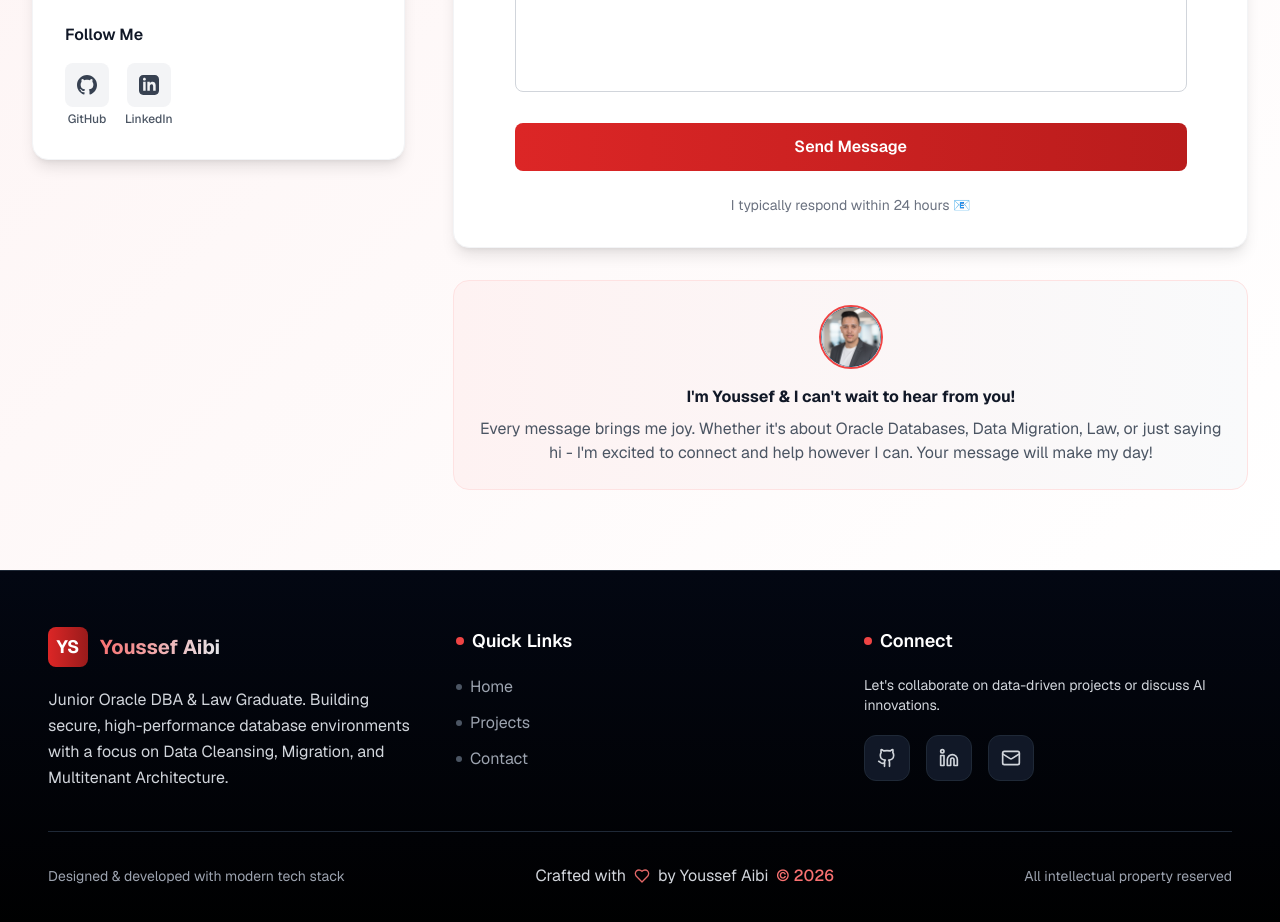
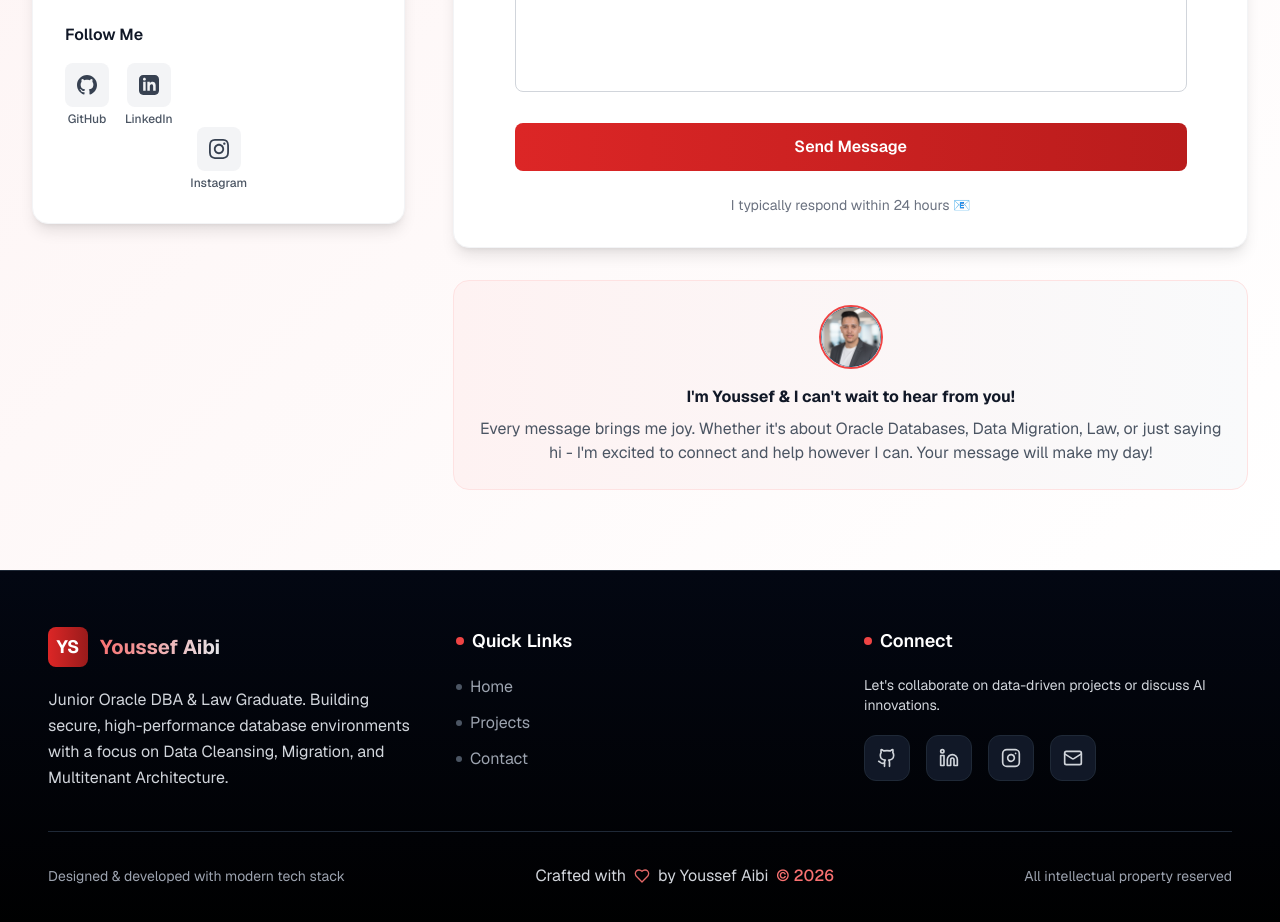
Before and after one commit to fatimaezzahra137/my-portfolio, a Next.js app: page /contact in a window 1280 px wide. Shown: the part 780-1702 px from the top of the page. Built offline with nearby package versions, Linux system fonts and the light colour scheme.

Commit message:
add instagram link

```diff
--- a/app/contact/page.tsx
+++ b/app/contact/page.tsx
@@ -110,6 +110,22 @@
                     <span className="text-xs font-medium text-gray-600 group-hover:text-blue-600">LinkedIn</span>
                   </a>
                 </div>
+
+                  {/* Instagram */}
+                  <a
+                    href="https://www.instagram.com/youssef_aibi/"
+                    target="_blank"
+                    rel="noopener noreferrer"
+                    className="group flex flex-col items-center"
+                    aria-label="Instagram profile"
+                  >
+                    <div className="p-3 bg-gray-100 rounded-lg hover:bg-pink-600 transition-all duration-300 mb-1 group-hover:shadow-lg hover:shadow-pink-200">
+                      <svg className="w-5 h-5 text-gray-700 group-hover:text-white transition-colors" fill="currentColor" viewBox="0 0 24 24">
+                        <path d="M12 2.163c3.204 0 3.584.012 4.85.07 3.252.148 4.771 1.691 4.919 4.919.058 1.265.069 1.645.069 4.849 0 3.205-.012 3.584-.069 4.849-.149 3.225-1.664 4.771-4.919 4.919-1.266.058-1.644.07-4.85.07-3.204 0-3.584-.012-4.849-.07-3.26-.149-4.771-1.699-4.919-4.92-.058-1.265-.07-1.644-.07-4.849 0-3.204.013-3.583.07-4.849.149-3.227 1.664-4.771 4.919-4.919 1.266-.057 1.645-.069 4.849-.069zm0-2.163c-3.259 0-3.667.014-4.947.072-4.358.2-6.78 2.618-6.98 6.98-.059 1.281-.073 1.689-.073 4.948 0 3.259.014 3.668.072 4.948.2 4.358 2.618 6.78 6.98 6.98 1.281.058 1.689.072 4.948.072 3.259 0 3.668-.014 4.948-.072 4.354-.2 6.782-2.618 6.979-6.98.059-1.28.073-1.689.073-4.948 0-3.259-.014-3.667-.072-4.947-.196-4.354-2.617-6.78-6.979-6.98-1.281-.059-1.69-.073-4.949-.073zm0 5.838c-3.403 0-6.162 2.759-6.162 6.162s2.759 6.163 6.162 6.163 6.162-2.759 6.162-6.163c0-3.403-2.759-6.162-6.162-6.162zm0 10.162c-2.209 0-4-1.79-4-4 0-2.209 1.791-4 4-4s4 1.791 4 4c0 2.21-1.791 4-4 4zm6.406-11.845c-.796 0-1.441.645-1.441 1.44s.645 1.44 1.441 1.44c.795 0 1.439-.645 1.439-1.44s-.644-1.44-1.439-1.44z"/>
+                      </svg>
+                    </div>
+                    <span className="text-xs font-medium text-gray-600 group-hover:text-pink-600">Instagram</span>
+                  </a>
               </div>
             </div>
           </div>
--- a/app/globals.css
+++ b/app/globals.css
@@ -6,7 +6,7 @@
   margin: 0;
   padding: 0;
   box-sizing: border-box;
-}
+}s
 
 html {
   scroll-behavior: smooth;
--- a/components/Footer.tsx
+++ b/components/Footer.tsx
@@ -1,7 +1,7 @@
 "use client";
 
 import Link from "next/link";
-import { Github, Linkedin, Mail, Heart } from "lucide-react";
+import { Github, Linkedin, Mail, Heart, Instagram } from "lucide-react";
 
 export default function Footer() {
   const currentYear = new Date().getFullYear();
@@ -79,6 +79,12 @@
                   color: "hover:bg-blue-700",
                 },
                 {
+                  href: "https://www.instagram.com/youssef_aibi/",
+                  icon: Instagram,
+                  label: "Instagram",
+                  color: "hover:bg-pink-600",
+                },
+                {
                   href: "mailto:youssef.aibi2018@gmail.com",
                   icon: Mail,
                   label: "Email",
--- a/components/Hero.tsx
+++ b/components/Hero.tsx
@@ -14,6 +14,12 @@
 const LinkedInIcon = () => (
   <svg xmlns="http://www.w3.org/2000/svg" width="28" height="28" viewBox="0 0 24 24" fill="black">
     <path d="M19 0h-14c-2.761 0-5 2.239-5 5v14c0 2.761 2.239 5 5 5h14c2.762 0 5-2.239 5-5v-14c0-2.761-2.238-5-5-5zm-11 19h-3v-11h3v11zm-1.5-12.268c-.966 0-1.75-.79-1.75-1.764s.784-1.764 1.75-1.764 1.75.79 1.75 1.764-.783 1.764-1.75 1.764zm13.5 12.268h-3v-5.604c0-3.368-4-3.113-4 0v5.604h-3v-11h3v1.765c1.396-2.586 7-2.777 7 2.476v6.759z"/>
+  </svg>
+);
+
+const InstagramIcon = () => (
+  <svg xmlns="http://www.w3.org/2000/svg" width="28" height="28" viewBox="0 0 24 24" fill="black">
+    <path d="M12 2.163c3.204 0 3.584.012 4.85.07 3.252.148 4.771 1.691 4.919 4.919.058 1.265.069 1.645.069 4.849 0 3.205-.012 3.584-.069 4.849-.149 3.225-1.664 4.771-4.919 4.919-1.266.058-1.644.07-4.85.07-3.204 0-3.584-.012-4.849-.07-3.26-.149-4.771-1.699-4.919-4.92-.058-1.265-.07-1.644-.07-4.849 0-3.204.013-3.583.07-4.849.149-3.227 1.664-4.771 4.919-4.919 1.266-.057 1.645-.069 4.849-.069zm0-2.163c-3.259 0-3.667.014-4.947.072-4.358.2-6.78 2.618-6.98 6.98-.059 1.281-.073 1.689-.073 4.948 0 3.259.014 3.668.072 4.948.2 4.358 2.618 6.78 6.98 6.98 1.281.058 1.689.072 4.948.072 3.259 0 3.668-.014 4.948-.072 4.354-.2 6.782-2.618 6.979-6.98.059-1.28.073-1.689.073-4.948 0-3.259-.014-3.667-.072-4.947-.196-4.354-2.617-6.78-6.979-6.98-1.281-.059-1.69-.073-4.949-.073zm0 5.838c-3.403 0-6.162 2.759-6.162 6.162s2.759 6.163 6.162 6.163 6.162-2.759 6.162-6.163c0-3.403-2.759-6.162-6.162-6.162zm0 10.162c-2.209 0-4-1.79-4-4 0-2.209 1.791-4 4-4s4 1.791 4 4c0 2.21-1.791 4-4 4zm6.406-11.845c-.796 0-1.441.645-1.441 1.44s.645 1.44 1.441 1.44c.795 0 1.439-.645 1.439-1.44s-.644-1.44-1.439-1.44z"/>
   </svg>
 );
 
@@ -126,6 +132,20 @@
                 <span className="text-sm font-medium text-gray-700 group-hover:text-blue-600">LinkedIn</span>
               </a>
 
+              {/* Instagram */}
+              <a
+                href="https://www.instagram.com/youssef_aibi/"
+                target="_blank"
+                rel="noopener noreferrer"
+                className="flex flex-col items-center group"
+                aria-label="Instagram profile"
+              >
+                <div className="p-4 bg-white rounded-2xl shadow-lg hover:shadow-2xl border border-gray-200 hover:border-pink-600 transition-all duration-300 mb-2 group-hover:bg-pink-600">
+                  <InstagramIcon />
+                </div>
+                <span className="text-sm font-medium text-gray-700 group-hover:text-pink-600">Instagram</span>
+              </a>
+
               {/* Email */}
               <a
                 href="mailto:youssef.aibi2018@gmail.com"
```
